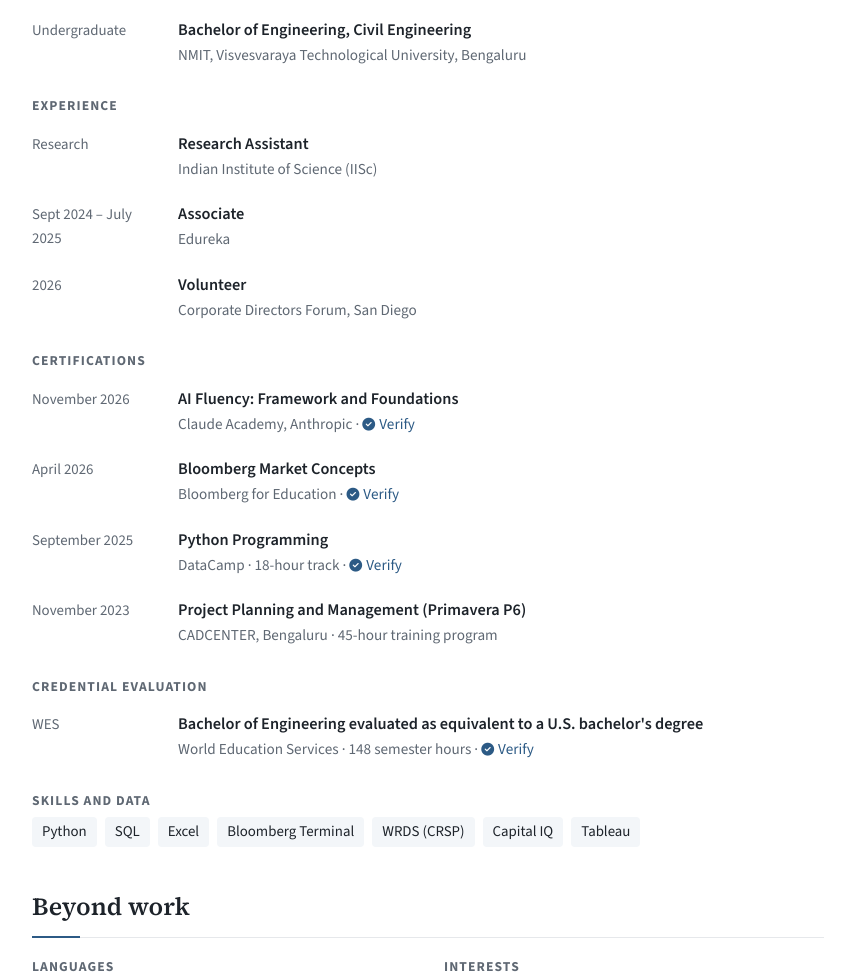
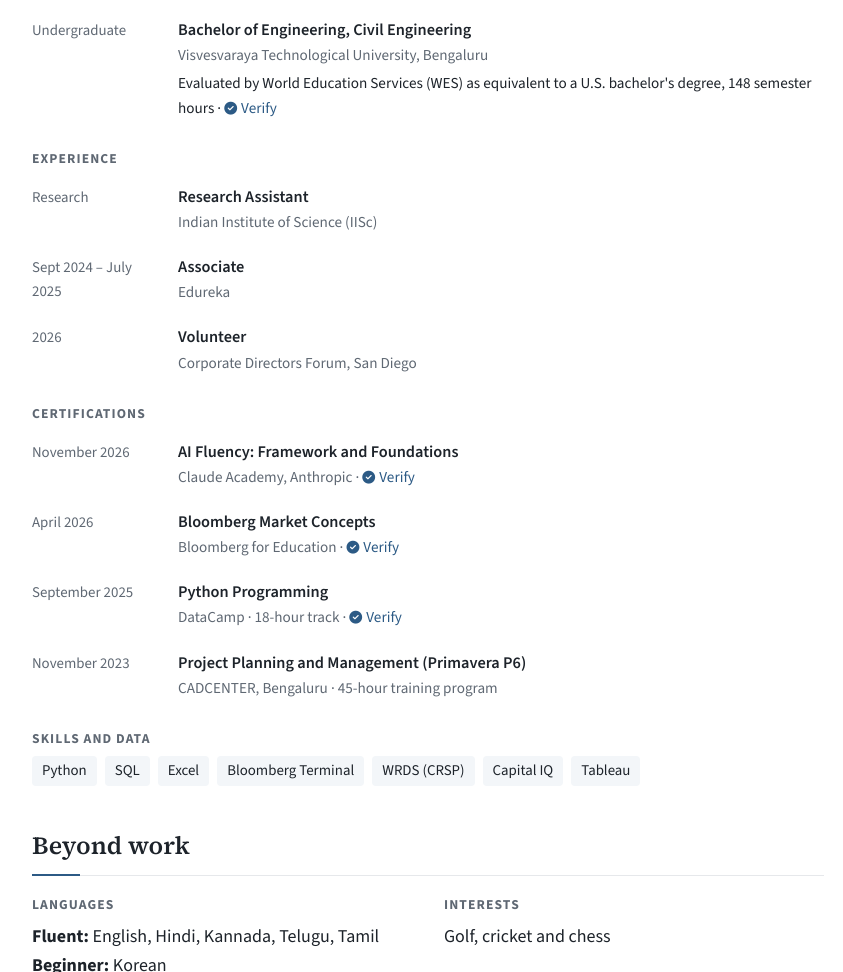
Before and after one commit to suyogmc333/suyogmc333.github.io, a plain HTML site: page index.html in a window 1280 px wide. Shown: the part 3731-4703 px from the top of the page, without its empty margins (212-1055 px from the left). Drawn offline with nearby package versions, Linux system fonts and the light colour scheme.

Commit message:
Move WES evaluation under bachelor's degree

```diff
--- a/index.html
+++ b/index.html
@@ -138,7 +138,7 @@
     <h3 class="sub">Education</h3>
     <div class="cv-row"><span class="when">December 2026</span><div><h3>Master of Quantitative Finance</h3><p class="org">University of California San Diego, Rady School of Management</p><p class="desc">Asset pricing, investment analysis, econometrics, financial risk management, corporate finance, valuation, financial statement analysis, cost and management accounting, auditing, accounting data analytics.</p></div></div>
     <div class="cv-row"><span class="when">Summer 2026</span><div><h3>Accounting coursework</h3><p class="org">University of California San Diego, Extended Studies</p><p class="desc">Intermediate Accounting I and II, Federal Individual Income Taxation, Fraud and Forensic Accounting.</p></div></div>
-    <div class="cv-row"><span class="when">Undergraduate</span><div><h3>Bachelor of Engineering, Civil Engineering</h3><p class="org">NMIT, Visvesvaraya Technological University, Bengaluru</p></div></div>
+    <div class="cv-row"><span class="when">Undergraduate</span><div><h3>Bachelor of Engineering, Civil Engineering</h3><p class="org">Visvesvaraya Technological University, Bengaluru</p><p class="desc">Evaluated by World Education Services (WES) as equivalent to a U.S. bachelor's degree, 148 semester hours · <a href="https://badges.wes.org/Evidence?i=5ef2e7b6-7db2-4c1f-a391-4ad1450ddd0e&amp;type=us"><i class="fa-solid fa-circle-check" aria-hidden="true"></i>Verify</a></p></div></div>
 
     <h3 class="sub">Experience</h3>
     <div class="cv-row"><span class="when">Research</span><div><h3>Research Assistant</h3><p class="org">Indian Institute of Science (IISc)</p></div></div>
@@ -150,9 +150,6 @@
     <div class="cv-row"><span class="when">April 2026</span><div><h3>Bloomberg Market Concepts</h3><p class="org">Bloomberg for Education · <a href="https://portal.bloombergforeducation.com/certificates/pGGdzAM1WZdEnH4XAJesu8HA"><i class="fa-solid fa-circle-check" aria-hidden="true"></i>Verify</a></p></div></div>
     <div class="cv-row"><span class="when">September 2025</span><div><h3>Python Programming</h3><p class="org">DataCamp · 18-hour track · <a href="https://www.datacamp.com/completed/statement-of-accomplishment/track/f2218a5eaa8f68269bfab9167956a35afdd7b692"><i class="fa-solid fa-circle-check" aria-hidden="true"></i>Verify</a></p></div></div>
     <div class="cv-row"><span class="when">November 2023</span><div><h3>Project Planning and Management (Primavera P6)</h3><p class="org">CADCENTER, Bengaluru · 45-hour training program</p></div></div>
-
-    <h3 class="sub">Credential evaluation</h3>
-    <div class="cv-row"><span class="when">WES</span><div><h3>Bachelor of Engineering evaluated as equivalent to a U.S. bachelor's degree</h3><p class="org">World Education Services · 148 semester hours · <a href="https://badges.wes.org/Evidence?i=5ef2e7b6-7db2-4c1f-a391-4ad1450ddd0e&amp;type=us"><i class="fa-solid fa-circle-check" aria-hidden="true"></i>Verify</a></p></div></div>
 
     <h3 class="sub">Skills and data</h3>
     <div class="skills"><span>Python</span><span>SQL</span><span>Excel</span><span>Bloomberg Terminal</span><span>WRDS (CRSP)</span><span>Capital IQ</span><span>Tableau</span></div>
--- a/styles.css
+++ b/styles.css
@@ -129,4 +129,4 @@ footer .wrap { display: flex; justify-content: space-between; flex-wrap: wrap; g
 .pill:hover .fa-linkedin { color: inherit; }
 .contact-links { display: flex; flex-wrap: wrap; gap: 8px; margin-top: 6px; }
 .location { color: var(--muted); margin-top: 12px; font-size: 0.95rem; }
-.cv-row .org a i { margin-right: 4px; font-size: 0.85em; }
+.cv-row .org a i, .cv-row .desc a i { margin-right: 4px; font-size: 0.85em; }
```
